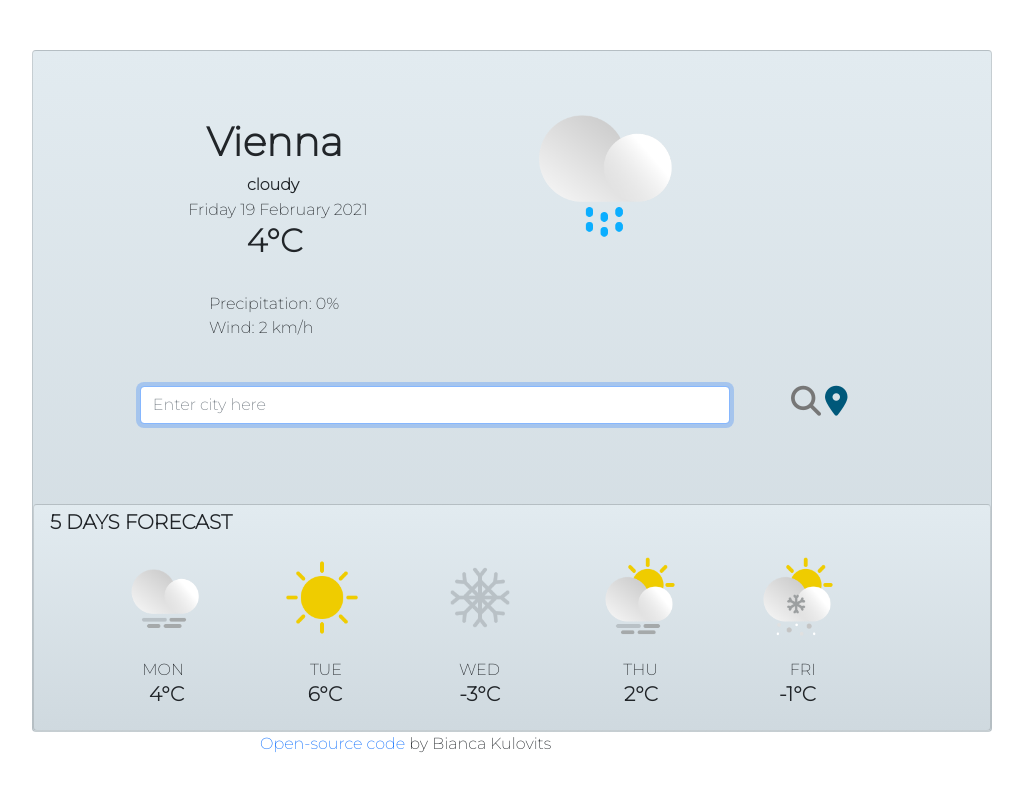
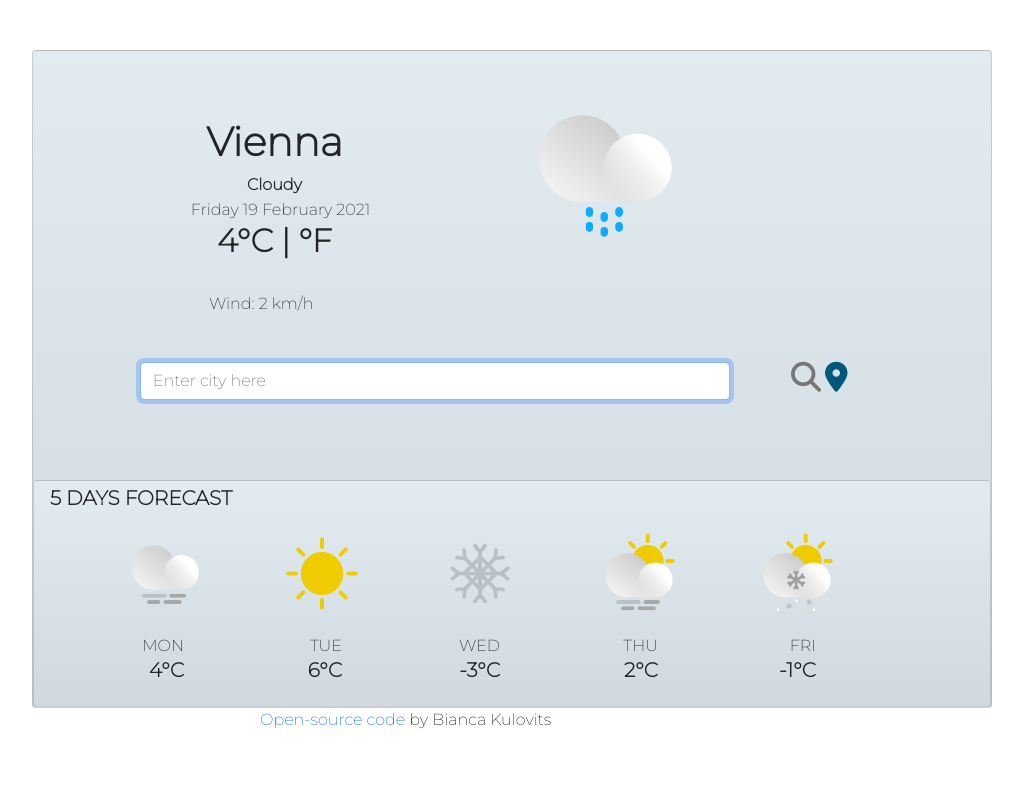
Before and after one commit to biancajk/weather-app, a plain HTML site: page index.html in a window 1280 px wide. Shown: the whole page, without its empty margins (50-1073 px from the left). Drawn offline with nearby package versions, Linux system fonts and the light colour scheme.

Commit message:
deleted precipitation cos not mandatory. added html&css for weather description.

```diff
--- a/index.html
+++ b/index.html
@@ -24,17 +24,13 @@
                     <div class="col-6">
                         <h1>Vienna</h1>
                         <br />
-                        <span class="weather-description">
+                        <span class="weather-description" id="description">
                             cloudy
                         </span>
                         <span class="current-day">Sunday</span>
                         <span class="current-date"></span>
                         <br />
-                        <h2><span id="current-temperature">4</span>°C</h2>
-                        <br />
-                        <span class="precipitation">
-                            Precipitation: 0%
-                        </span>
+                        <h2><span id="current-temperature">4</span>°C | °F</h2>
                         <br />
                         <span class="wind-speed">
                             Wind: 2 km/h
--- a/src/index.js
+++ b/src/index.js
@@ -56,10 +56,12 @@ function showWeather(response) {
   let currentTemperatureElement = document.querySelector("h2");
   let currentTemperature = Math.round(response.data.main.temp);
   let currentCity = document.querySelector("h1");
+  let descriptionElement = document.querySelector("#description");
   let iconElement = document.querySelector("#icon");
   currentCity.innerHTML = response.data.name;
   currentTemperatureElement.innerHTML = `${currentTemperature}°C`;
   iconElement.setAttribute("src", `http://openweathermap.org/img/wn/${response.data.weather[0].icon}@2x.png`);
+  descriptionElement.innerHTML = response.data.weather[0].description;
 
 }
 function showPosition(position) {
--- a/src/styles.css
+++ b/src/styles.css
@@ -46,10 +46,6 @@ h3 {
   color: #00587a;
 }
 
-.precipitation {
-  margin-left: 160px;
-}
-
 .wind-speed {
   margin-left: 160px;
 }
@@ -59,6 +55,7 @@ h3 {
   top: -25px;
   left: 198px;
   font-weight: bold;
+  text-transform: capitalize;
 }
 
 .weather-icons {
```
